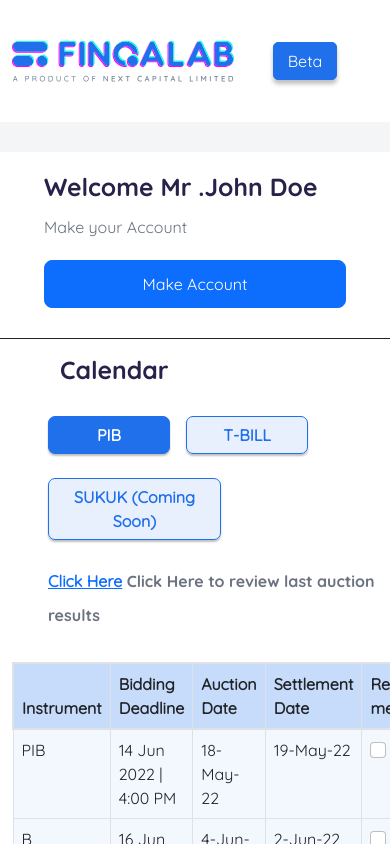
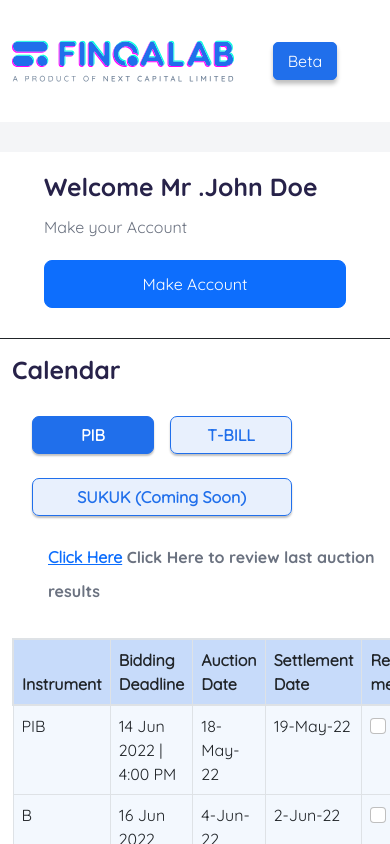
Before and after one commit to noor05869/ips, a React (Create React App) app: page /presubmission in a window 390 px wide. Shown: the top 844 px of the page. Built offline with nearby package versions, Linux system fonts and the light colour scheme.

Commit message:
mobile responsive buttons

```diff
--- a/src/Component/Routes/Account/Submission.js
+++ b/src/Component/Routes/Account/Submission.js
@@ -90,24 +90,29 @@ const Submission = () => {
     ],
   };
 
-   const PIB =  {
-    headings: ["Instrument","Bidding Deadline","Auction Date", "Settlement Date"],
+  const PIB = {
+    headings: [
+      "Instrument",
+      "Bidding Deadline",
+      "Auction Date",
+      "Settlement Date",
+    ],
     tBody: [
       {
         id: 1,
-        items: ["PIB","14 Jun 2022 | 4:00 PM","18-May-22", "19-May-22"],
+        items: ["PIB", "14 Jun 2022 | 4:00 PM", "18-May-22", "19-May-22"],
       },
       {
         id: 2,
-        items: ["B","16 Jun 2022","4-Jun-22", "2-Jun-22"],
+        items: ["B", "16 Jun 2022", "4-Jun-22", "2-Jun-22"],
       },
       {
         id: 3,
-        items: ["29 Jun 2022","23 Jun 2022","19-Jun-22", "16-Jun-22"],
+        items: ["29 Jun 2022", "23 Jun 2022", "19-Jun-22", "16-Jun-22"],
       },
       {
         id: 4,
-        items: ["13 Jul 2022","14 Jul 2022","19-Jun-22", "30-Jun-22"],
+        items: ["13 Jul 2022", "14 Jul 2022", "19-Jun-22", "30-Jun-22"],
       },
       // {
       //   id: 5,
@@ -163,27 +168,32 @@ const Submission = () => {
     ],
   };
   const Tbill = {
-    headings: ["Instrument","Bidding Deadline","Auction Date", "Settlement Date"],
+    headings: [
+      "Instrument",
+      "Bidding Deadline",
+      "Auction Date",
+      "Settlement Date",
+    ],
     tBody: [
       {
         id: 1,
-        items: ["T-BILL","14 Jun 2022 | 3:00 PM","18-May-22", "19-May-22"],
+        items: ["T-BILL", "14 Jun 2022 | 3:00 PM", "18-May-22", "19-May-22"],
       },
       {
         id: 2,
-        items: ["B","16 Jun 2022","1-Jun-22", "2-Jun-22"],
+        items: ["B", "16 Jun 2022", "1-Jun-22", "2-Jun-22"],
       },
       {
         id: 3,
-        items: ["29 Jun 2022","30 Jun 2022","15-Jun-22", "16-Jun-22"],
+        items: ["29 Jun 2022", "30 Jun 2022", "15-Jun-22", "16-Jun-22"],
       },
       {
         id: 4,
-        items: ["13 Jul 2022","14 Jul 2022","29-Jun-22", "30-Jun-22"],
+        items: ["13 Jul 2022", "14 Jul 2022", "29-Jun-22", "30-Jun-22"],
       },
       {
         id: 5,
-        items: ["27 Jul 2022","28 Jul 2022","13-Jul-22", "14-Jul-22"],
+        items: ["27 Jul 2022", "28 Jul 2022", "13-Jul-22", "14-Jul-22"],
       },
       // {
       //   id: 6,
@@ -225,14 +235,14 @@ const Submission = () => {
 
           <div className="row   calendardiv ">
             <div className="col-lg-6  col-sm-6 col-md-6">
-              <h2 className="my-3 ps-5">Calendar</h2>
+              <h2 className="my-3">Calendar</h2>
               <div className="calendarTab">
                 <div className=" tabs_div">
                   <button
                     onClick={() => handleActiveTAb("PIB")}
                     className={`btn btn-primary my-2 ${
                       activeTab === "PIB" ? activeclass : "tabsbtn"
-                    } my-3 mx-3 `}
+                    } my-3 me-3 `}
                   >
                     PIB
                   </button>
@@ -240,21 +250,24 @@ const Submission = () => {
                     onClick={() => handleActiveTAb("Tbill")}
                     className={`btn btn-primary  my-2  ${
                       activeTab === "Tbill" ? activeclass : "tabsbtn"
-                    }  `}
+                    }  me-3 `}
                   >
                     T-BILL
                   </button>
                   <button
                     onClick={() => handleActiveTAb("Tbill")}
-                    className={`btn btn-primary w-50   ${
+                    className={`btn btn-primary    ${
                       activeTab === "annual" ? activeclass : "tabsbtn"
-                    }  my-2  mx-3 `}
+                    }  my-2  me-3 sukook `}
                   >
                     SUKUK (Coming Soon)
                   </button>
                 </div>
                 <div className=" tabs_div">
-                  <p className="ms-3 my-3 fw-600 acntp"><a  href="" >Click Here</a> Click Here to review last auction results</p>
+                  <p className="ms-3 my-3 fw-600 acntp">
+                    <a href="">Click Here</a> Click Here to review last auction
+                    results
+                  </p>
                   {/* <button
                     onClick={() => handleActiveTAb("annual")}
                     className={`btn btn-primary   ${
@@ -297,9 +310,14 @@ const Submission = () => {
                       {item.items?.map((data) => (
                         <td key={item}>{data}</td>
                       ))}
-                       <td>
-  <input class="form-check-input" type="checkbox" value="" id="flexCheckDefault"/>
-                        </td>
+                      <td>
+                        <input
+                          class="form-check-input"
+                          type="checkbox"
+                          value=""
+                          id="flexCheckDefault"
+                        />
+                      </td>
                     </tr>
                   ))}
                 </tbody>
--- a/src/index.css
+++ b/src/index.css
@@ -867,6 +867,7 @@ input[type="file"] {
     height: 30px;
     margin-right: 10px;
 }
+
 .accountbtn {
   width: 100%;
   height: 48px;
@@ -904,6 +905,9 @@ h2{
 .Circularprogress.yellow .Circularprogress-left .Circularprogress-bar {
   animation: loading-3 1.8s linear forwards;
 }
+.sukook{
+  width: 50% !important;
+      }
 @media only screen and (min-width: 992px) {
   .account_main{
     max-width: 1500px;
@@ -914,6 +918,9 @@ h2{
 @media only screen and (max-width: 576px) {
     .calendardiv {
         padding-left: 0px;
+      }
+      .sukook{
+  width: 75% !important;
       }
       .tabs_div{
           padding-left: 20px;
```
